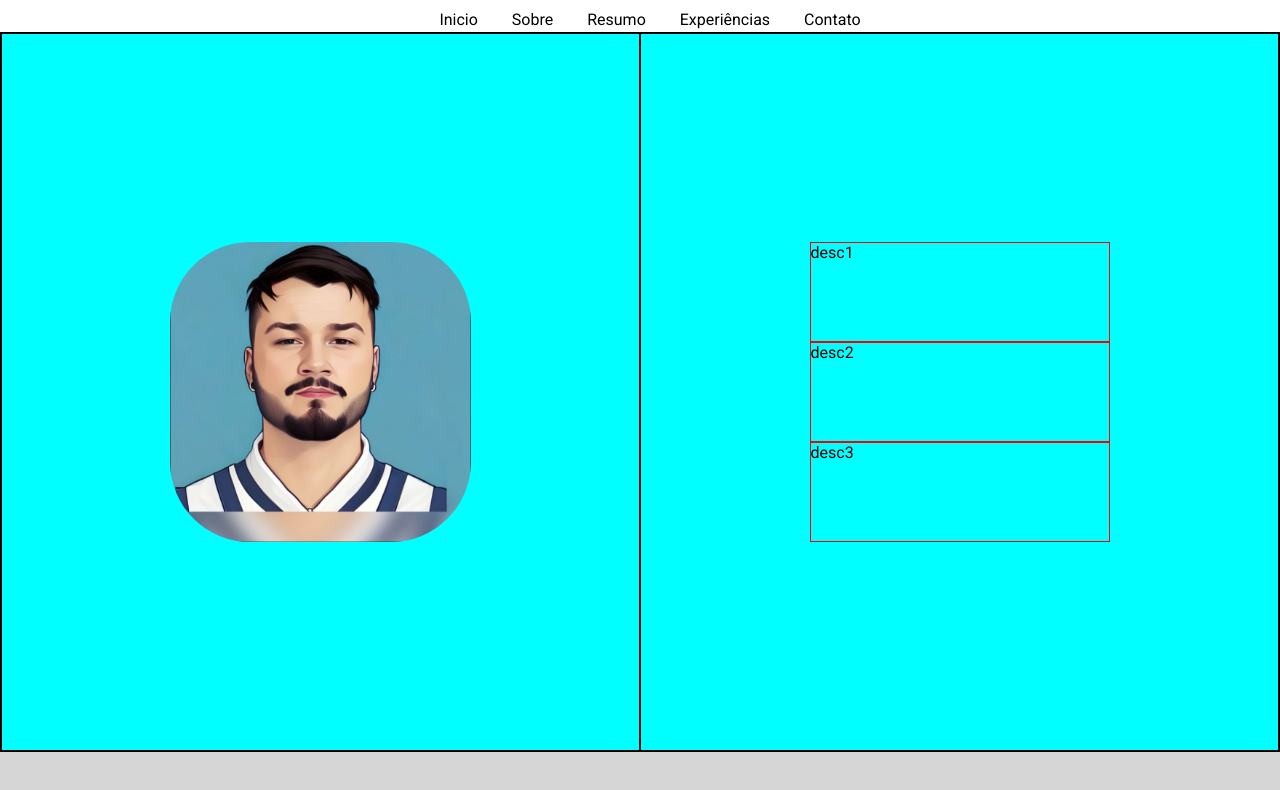
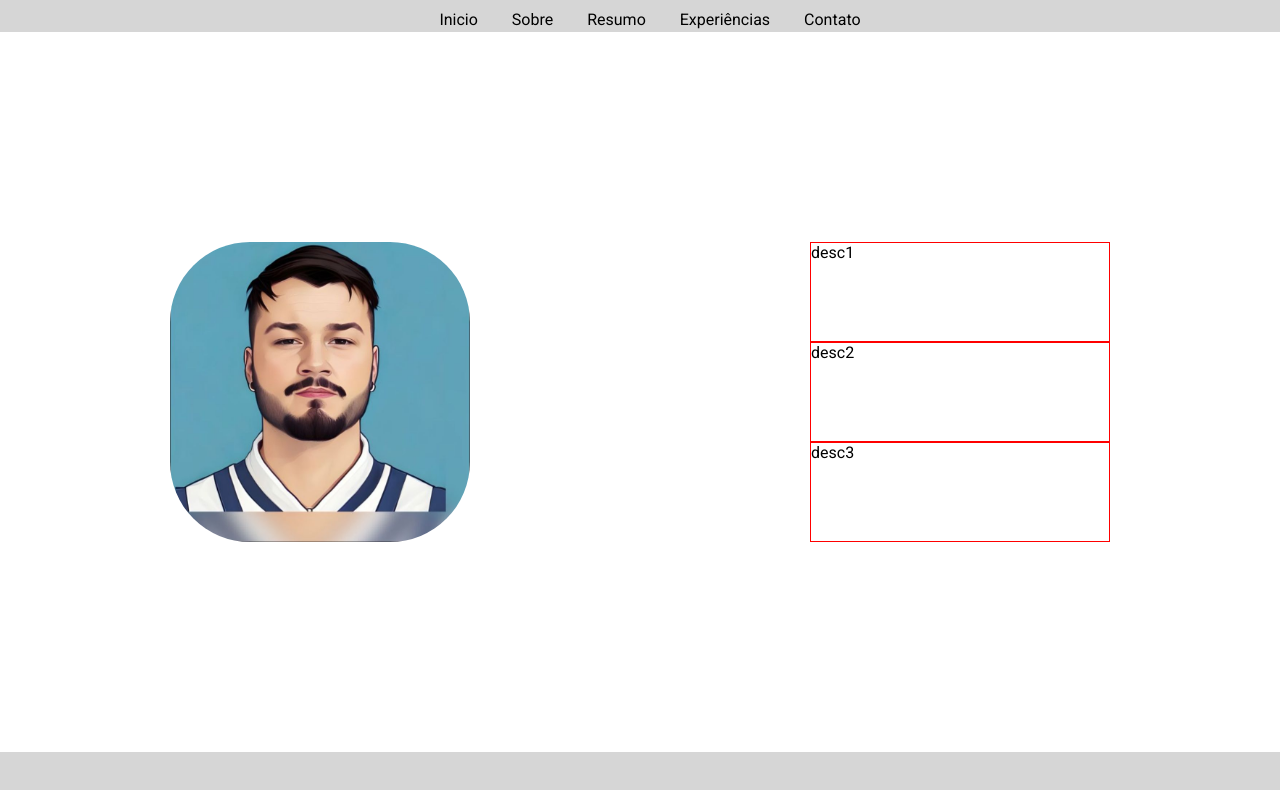
Before and after one commit to Rafes96/meu-portifolio, a plain HTML site: page index.html in a window 1280 px wide. Drawn offline with Linux system fonts and the light colour scheme.

Commit message:
alteração de cores

```diff
--- a/css/style.css
+++ b/css/style.css
@@ -16,7 +16,7 @@ body {
 header{
     width: 100%;
     height: 4vh;
-    background-color: ##D6D6D6;
+    background-color: #D6D6D6;
     box-sizing: border-box;
 }
 
@@ -41,7 +41,7 @@ li:hover{
 
 
 .navegacao{
-    background-color: aqua;
+
     box-sizing:  border-box;
     height: 90vh;
     width: 100%;
@@ -56,13 +56,13 @@ li:hover{
     box-sizing:  border-box;
     height: 100%;
     width: 100%;
-     border: 1px solid black;
+
 }
 
 
 #foto-pessoal{
     box-sizing:  border-box;
-    border: 1px solid black;
+
     width: 100%;
     display: flex;
     justify-content: center;
@@ -72,7 +72,7 @@ li:hover{
 #descricao-pessoal{
     box-sizing:  border-box;
     width: 100%;
-    border: 1px solid black;
+
 }
 
 .navegacao .info-pessoal img{
```
